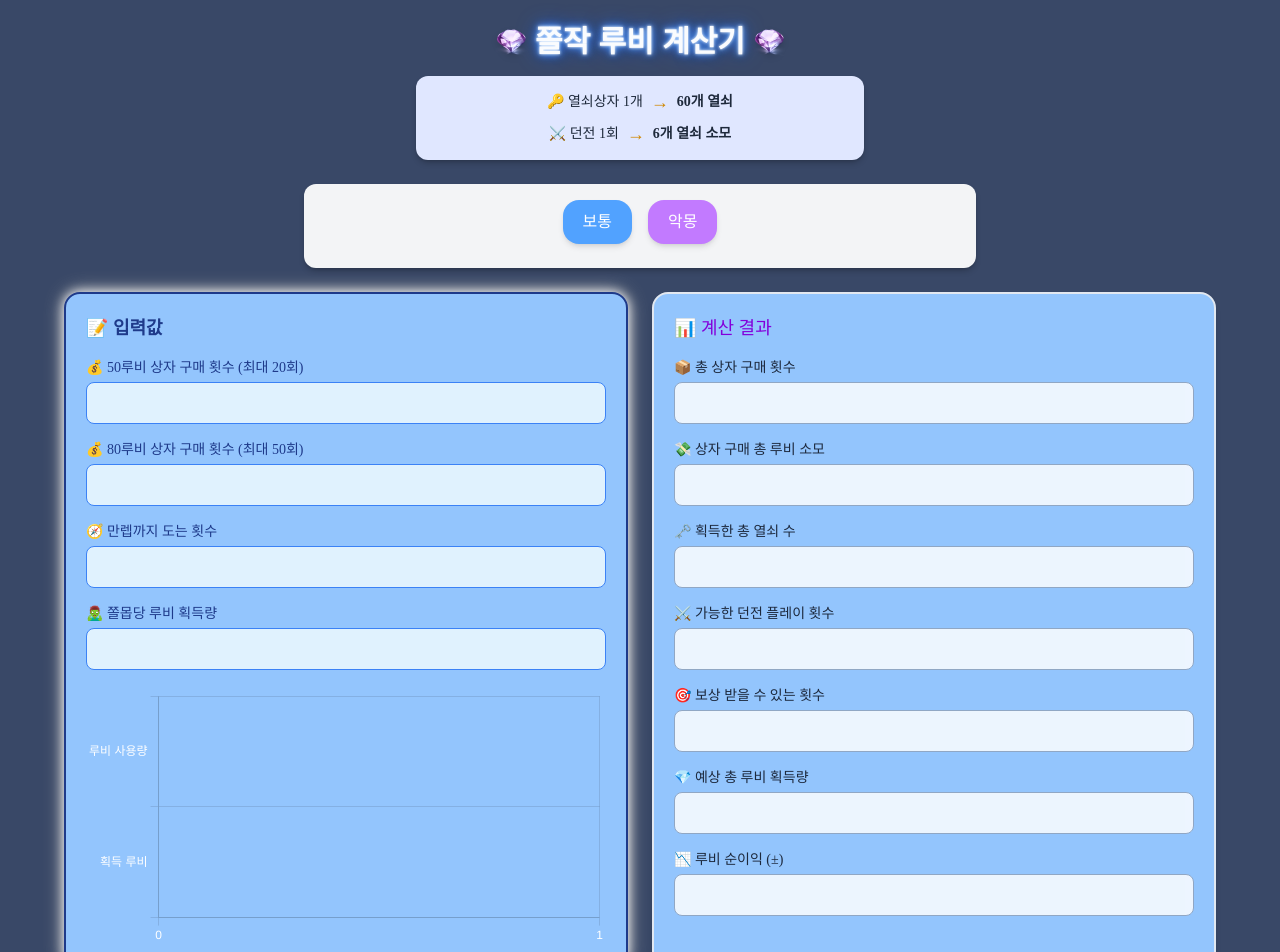
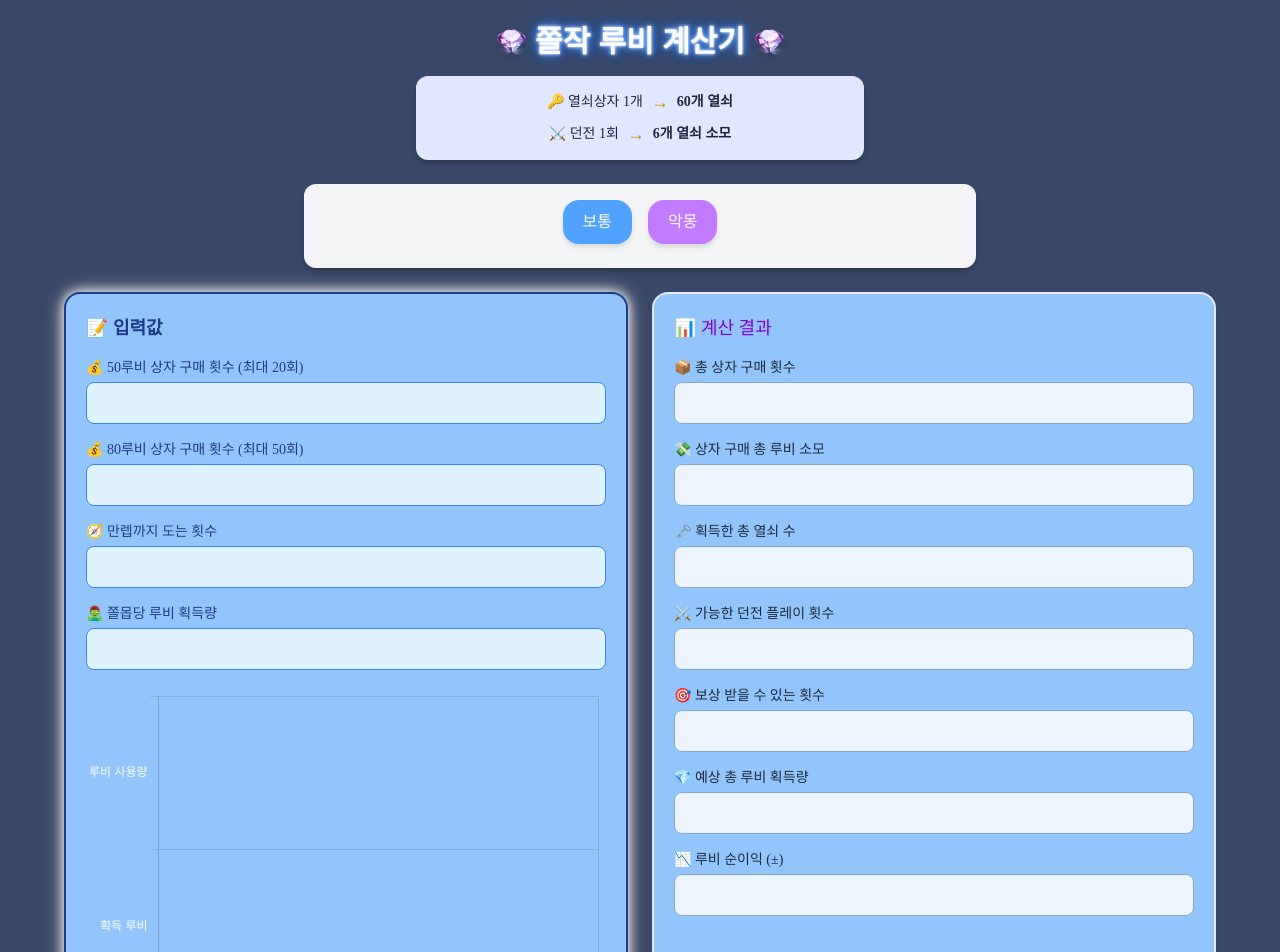
Before and after one commit to KimGiJeong1101/ZzolJak, a React (Vite) app: page / in a window 1280 px wide. Shown: the top 952 px of the page. Built offline with nearby package versions, Linux system fonts and the light colour scheme; a web font is replaced by a local one.

Commit message:
다시 테스트

```diff
--- a/src/components/InputCard.jsx
+++ b/src/components/InputCard.jsx
@@ -157,7 +157,7 @@ const InputCard = ({
         <canvas
           ref={canvasRef}
           className="mt-4 w-full"
-          width={400}
+          width={300}
           height={200}
         />
       </div>
```
